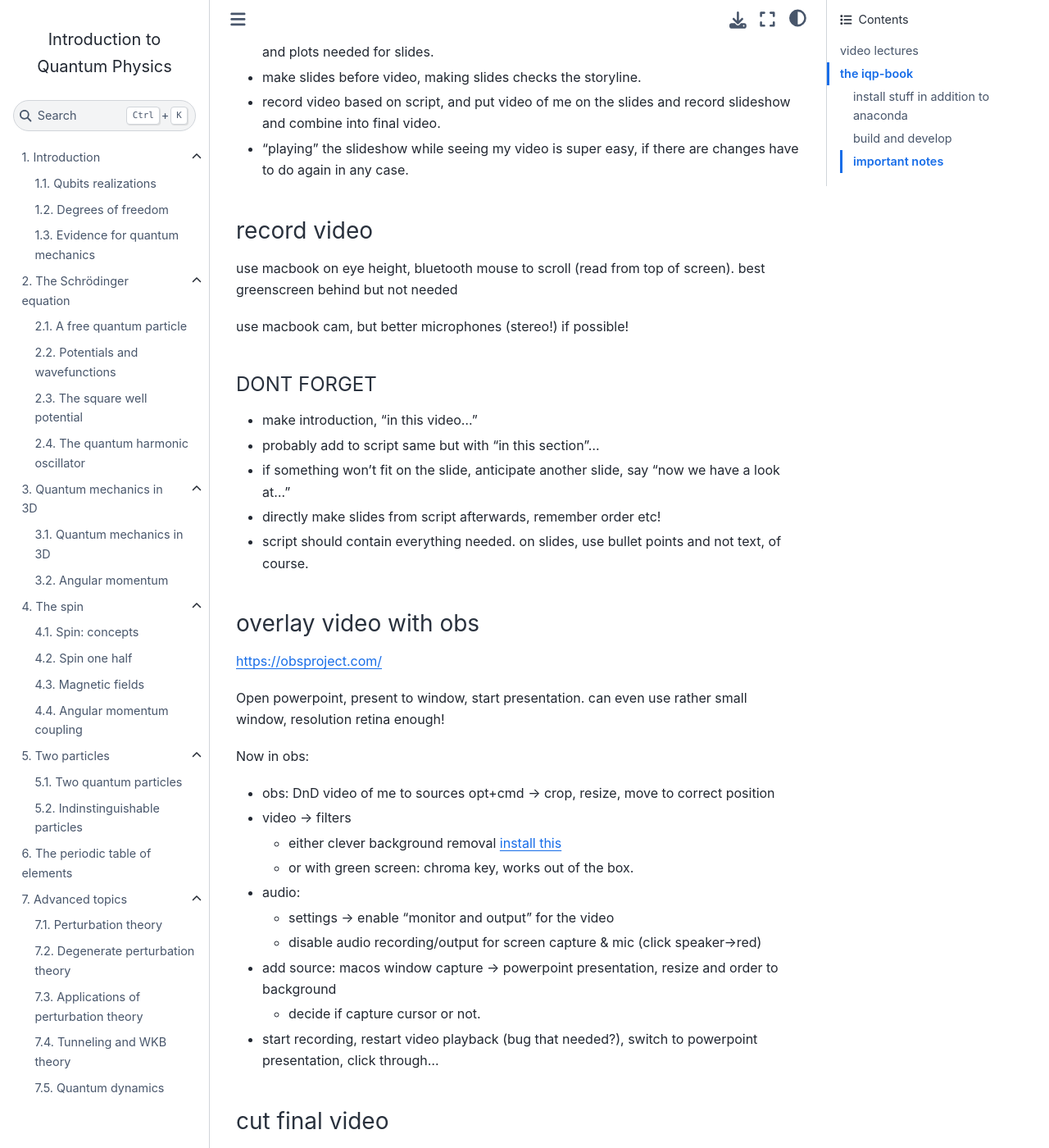
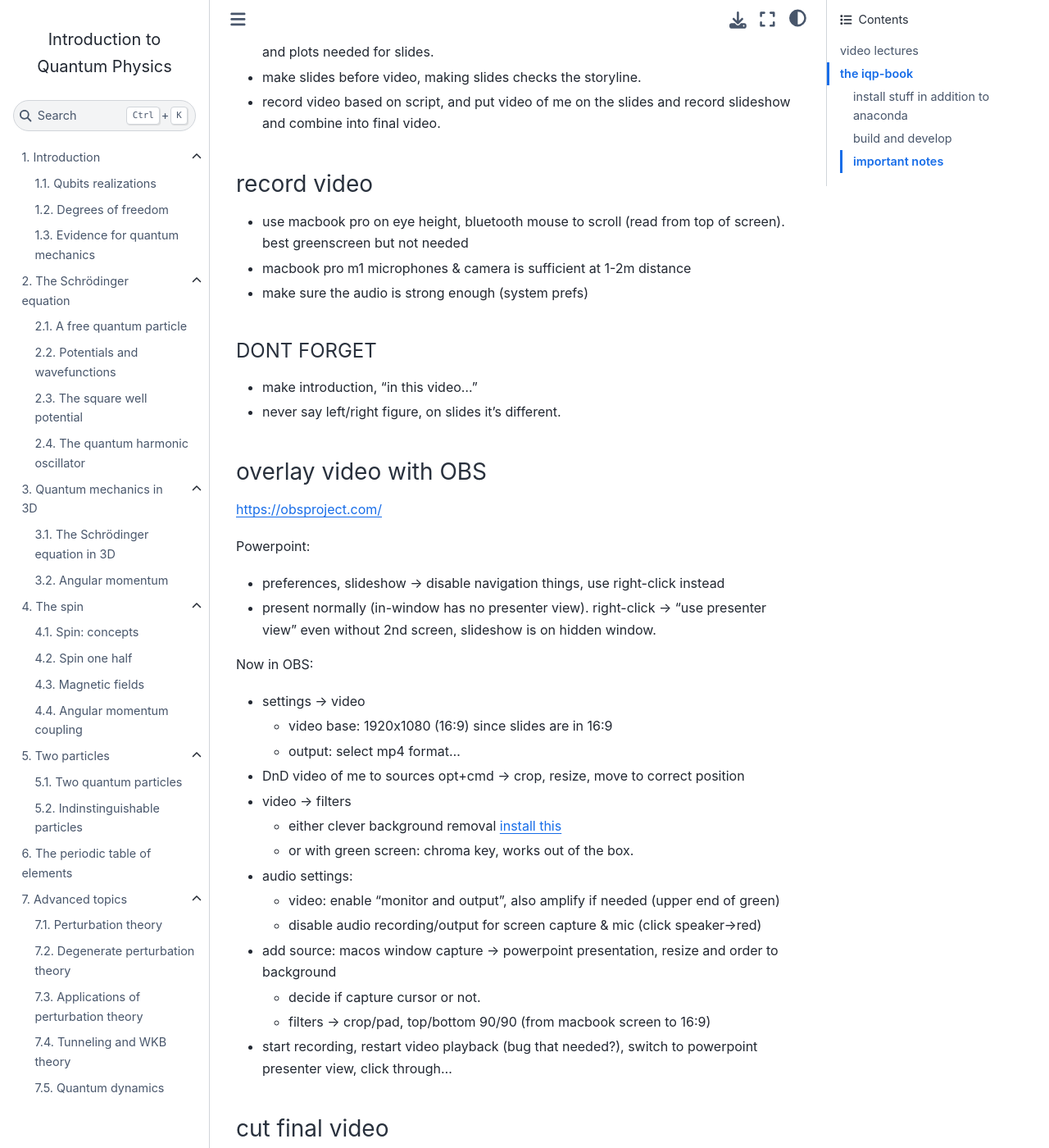
Before and after one commit to wolfgangasdf/iqp-book, a Jupyter Book: the page built from development.md, in a window 1280 px wide and 1400 px high, scrolled down 268 px. Shown: the whole window at 82% size. Built offline with Jupyter Book 1.0.4 settings and Sphinx 7.4.7 and the Sphinx Book theme 1.1.4, drawn with Linux system fonts in a browser that asks for light colours.

```diff
--- a/development.md
+++ b/development.md
@@ -6,38 +6,39 @@
 * the script/book contains everything - text close to what said in video, and equations and plots needed for slides.
 * make slides before video, making slides checks the storyline.
 * record video based on script, and put video of me on the slides and record slideshow and combine into final video.
-* "playing" the slideshow while seeing my video is super easy, if there are changes have to do again in any case.
 
 ### record video
-use macbook on eye height, bluetooth mouse to scroll (read from top of screen). best greenscreen behind but not needed
-
-use macbook cam, but better microphones (stereo!) if possible!
+* use macbook pro on eye height, bluetooth mouse to scroll (read from top of screen). best greenscreen but not needed
+* macbook pro m1 microphones & camera is sufficient at 1-2m distance
+* make sure the audio is strong enough (system prefs)
 
 #### DONT FORGET
 * make introduction, "in this video..."
-* probably add to script same but with "in this section"...
-* if something won't fit on the slide, anticipate another slide, say "now we have a look at..."
-* directly make slides from script afterwards, remember
-order etc!
-* script should contain everything needed. on slides, use bullet points and not text, of course.
+* never say left/right figure, on slides it's different.
 
-### overlay video with obs
+### overlay video with OBS
 https://obsproject.com/
 
-Open powerpoint, present to window, start presentation. can even use rather small window, resolution retina enough!
+Powerpoint:
+* preferences, slideshow -> disable navigation things, use right-click instead
+* present normally (in-window has no presenter view). right-click -> "use presenter view" even without 2nd screen, slideshow is on hidden window.
 
-Now in obs:
-* obs: DnD video of me to sources
+Now in OBS:
+* settings -> video
+  * video base: 1920x1080 (16:9) since slides are in 16:9
+  * output: select mp4 format...
+* DnD video of me to sources
     opt+cmd -> crop, resize, move to correct position
 * video -> filters
   * either clever background removal [install this](https://github.com/royshil/obs-backgroundremoval)
   * or with green screen: chroma key, works out of the box.
-* audio:
-    * settings -> enable "monitor and output" for the video
+* audio settings:
+    * video: enable "monitor and output", also amplify if needed (upper end of green)
     * disable audio recording/output for screen capture & mic (click speaker->red)
 * add source: macos window capture -> powerpoint  presentation, resize and order to background
     * decide if capture cursor or not.
-* start recording, restart video playback (bug that needed?), switch to powerpoint presentation, click through...
+    * filters -> crop/pad, top/bottom 90/90 (from macbook screen to 16:9)
+* start recording, restart video playback (bug that needed?), switch to powerpoint presenter view, click through...
 
 
 ### cut final video
```
Also changed, not shown: 3d-angular-momentum.md (+1 -1 lines), 3d-schroedinger.md (+15 -15 lines), b-degrees-of-freedom.md (+1 -1 lines), b-qubits-realization.md (+6 -6 lines), se-free-particle.md (+1 -1 lines).
